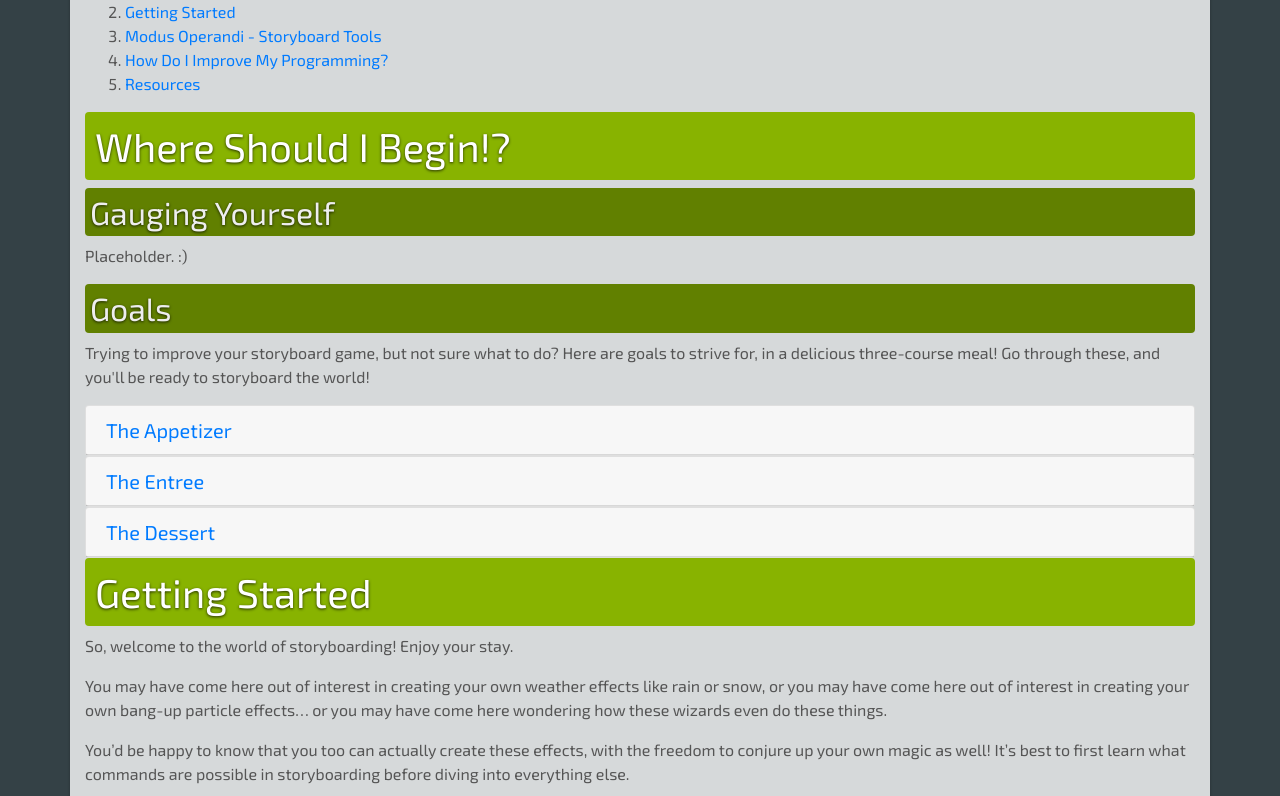
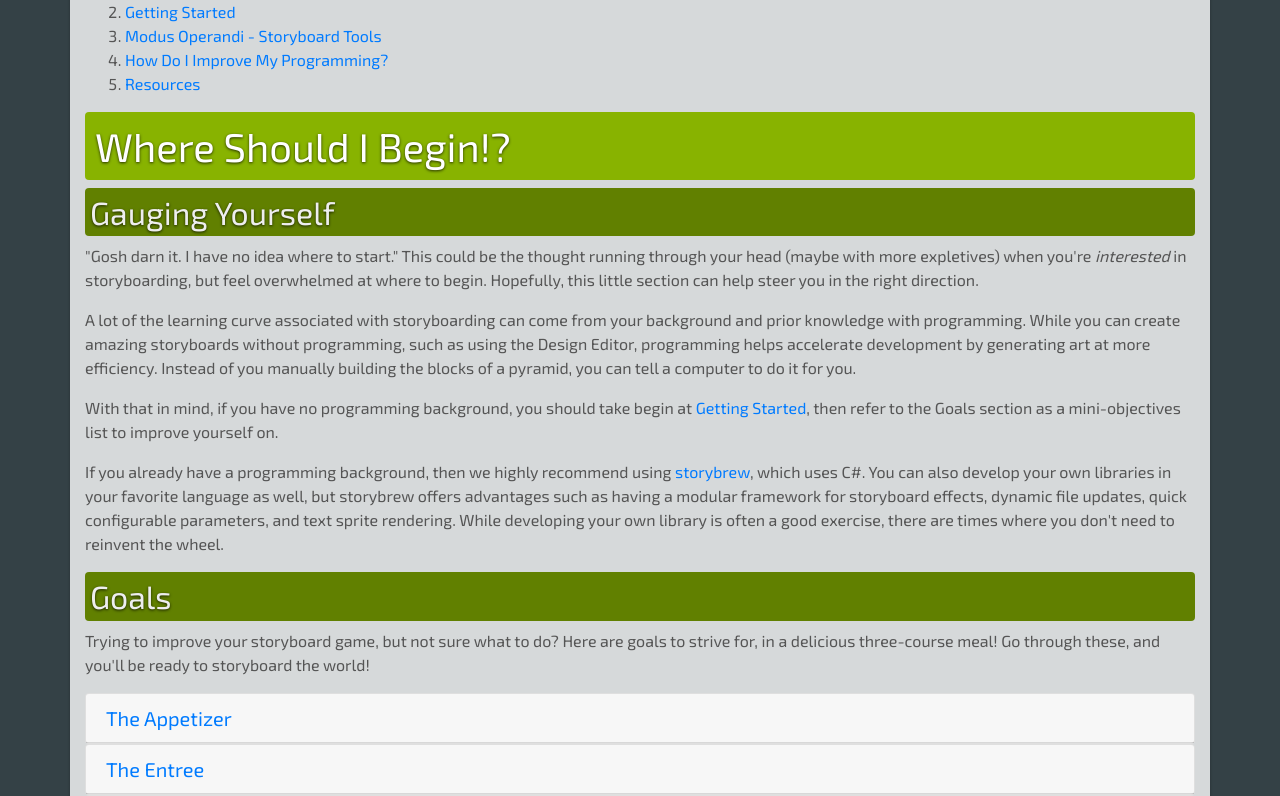
Before and after one commit to osb-group/osb.moe, a Django app: template templates/learn.html in a window 1280 px wide. Shown: the part 499-1295 px from the top of the page. Run offline with Django 3.2, Linux system fonts and the light colour scheme; the template is opened without the code that fills it, so the values that code supplies are empty; parts of the project's set-up code (start-up, migrations or seed data) failed here and were passed over; some libraries are stand-ins or nearby versions.

Commit message:
Community page, goals

```diff
--- a/templates/index.html
+++ b/templates/index.html
@@ -22,10 +22,11 @@
         <dd class="col-sm-9 offset-sm-3"><del>Then be able to show storyboards/mediums a storyboarder has used.</del></dd>
         <dd class="col-sm-9 offset-sm-3">Improve searching and filter order. Implement infinite pagination.</dd>
         <dd class="col-sm-9 offset-sm-3">Easier import of maps in Twintails? Also, look into other fields.</dd>
+        <dd class="col-sm-9 offset-sm-3">Additional fields: Big screenshots, author comments. See into Media Folder structure.</dd>
         <dt class="col-sm-3">Learn</dt>
         <dd class="col-sm-9"><del>Populate the page with content, split between learning and resources.</del></dd>
         <dt class="col-sm-3">Community</dt>
-        <dd class="col-sm-9">Find good ways to advertise and display the Discord server and community.</dd>
+        <dd class="col-sm-9"><del>Find good ways to advertise and display the Discord server and community.</del></dd>
         <dd class="col-sm-9 offset-sm-3">Perhaps we can rename this to someone else too?</dd>
         <dt class="col-sm-3">Overall</dt>
         <dd class="col-sm-9">Make the banner more responsive? Have ways to help show amazing storyboards more.</dd>
--- a/templates/learn.html
+++ b/templates/learn.html
@@ -18,7 +18,10 @@ The learn page is just a collection of resources to improve oneself...
     </ol>
     <h1 class="special-banner-3 rounded" id="what-do">Where Should I Begin!?</h1>
     <h2 class="special-banner-sub-3 rounded">Gauging Yourself</h2>
-    <p>Placeholder. :)</p>
+    <p>"Gosh darn it. I have no idea where to start." This could be the thought running through your head (maybe with more expletives) when you're <i>interested</i> in storyboarding, but feel overwhelmed at where to begin. Hopefully, this little section can help steer you in the right direction.</p>
+    <p>A lot of the learning curve associated with storyboarding can come from your background and prior knowledge with programming. While you can create amazing storyboards without programming, such as using the Design Editor, programming helps accelerate development by generating art at more efficiency. Instead of you manually building the blocks of a pyramid, you can tell a computer to do it for you.</p>
+    <p>With that in mind, if you have no programming background, you should take begin at <a href="#beginner">Getting Started</a>, then refer to the Goals section as a mini-objectives list to improve yourself on.</p>
+    <p>If you already have a programming background, then we highly recommend using <a href="https://github.com/Damnae/storybrew/wiki" target="_blank">storybrew</a>, which uses C#. You can also develop your own libraries in your favorite language as well, but storybrew offers advantages such as having a modular framework for storyboard effects, dynamic file updates, quick configurable parameters, and text sprite rendering. While developing your own library is often a good exercise, there are times where you don't need to reinvent the wheel.</p>
     <h2 class="special-banner-sub-3 rounded">Goals</h2>
     <p>Trying to improve your storyboard game, but not sure what to do? Here are goals to strive for, in a delicious three-course meal! Go through these, and you'll be ready to storyboard the world!</p>
     <div id="accordion" role="tablist" aria-multiselectable="true">
@@ -33,7 +36,14 @@ The learn page is just a collection of resources to improve oneself...
 
             <div id="collapseOne" class="collapse in" role="tabpanel" aria-labelledby="appetizer">
                 <div class="card-block">
-                    Nico nico nii~
+                    <p class="card-text">
+                    Just starting out? Let's begin with a delicious sampler appetizer.
+                    <ul>
+                        <li>Have your background transition between different images, like a slideshow! Even better if you're mapping from your favorite eroge, because you have a whole (well, hopefully) gallery to go off of!</li>
+                        <li>Try to apply the basic commands such as Move, Fade, Scale, and Rotation to things like collab names!</li>
+                        <li>Apply different types of easing to these existing sprites and images to see what effect they make. Remember, Shift+Ctrl+L is your best friend!</li>
+                    </ul>
+                    </p>
                 </div>
             </div>
         </div>
@@ -47,7 +57,15 @@ The learn page is just a collection of resources to improve oneself...
             </div>
             <div id="collapseTwo" class="collapse" role="tabpanel" aria-labelledby="entree">
                 <div class="card-block">
-                    Nico nico nii!!!
+                    <p class="card-text">
+                        Scrumptious! But who stops after an appetizer? <small>(Actually, I do sometimes when I feel frugal...)</small> Bon appetit, for this entree feast!
+                    <ul>
+                        <li>Now that you know the basic commands, try using the more advanced ones, such as Color, Vector Scaling, and Parameters! The additive one is pretty awesome.</li>
+                        <li>Once you do those, why not try out the loop command? It's an extremely efficient way of repeatedly executing a certain set of commands.</li>
+                        <li>With all of these together, you can make some really cool particle effects. How about going for weather effects, or flying orbs, like a magic show?</li>
+                        <li>You should have all the tools you need to make really cool lyrics for your beatmap. Why not try that out?</li>
+                    </ul>
+                    </p>
                 </div>
             </div>
         </div>
@@ -61,7 +79,15 @@ The learn page is just a collection of resources to improve oneself...
             </div>
             <div id="collapseThree" class="collapse" role="tabpanel" aria-labelledby="dessert">
                 <div class="card-block">
-                    :D
+                    <p class="card-text">
+                        The best part about a dessert is that you can let your whimsical side take control and indulge yourself in sweet decadence. Why not take that approach in storyboarding too?
+                    <ul>
+                        <li>Try out creative usages of the scale vector and MoveX/MoveY commands! With the right easings, you could make certain orbitals come alive.</li>
+                        <li>Transitions are just as important as the content. See if you can incorporate more elaborate ones, or take in cool vignette effects.</li>
+                        <li>If you're using a programming tool like storybrew, now it's time to amp it up and see if your particles can conjure shapes. Incorporate trigonometry into your particles' movement patterns and see what happens!</li>
+                        <li>Why not watch music videos, whether Western or NicoNicoDouga, and get some inspiration from there? You can also try learning generative art!</li>
+                    </ul>
+                    </p>
                 </div>
             </div>
         </div>
@@ -104,6 +130,7 @@ The learn page is just a collection of resources to improve oneself...
     <h2 class="special-banner-sub-3 rounded">Storyboarding Resources</h2>
     <ul>
         <li><a href="https://osu.ppy.sh/forum/t/532042" target="_blank">OSB Optimizer by yf_bmp</a></li>
+        <li><a href="https://osu.ppy.sh/u/LordRaika" target="_blank">LordRaika's Hitsound and SB Particles Library</a></li>
         <li><a href="https://osu.ppy.sh/forum/t/378938" target="_blank">SGL & Optimization Guide by Wafu</a></li>
         <li><a href="https://osu.ppy.sh/wiki/Storyboard_Scripting_Commands" target="_blank">Storyboard Scripting Wiki on osu!wiki</a></li>
     </ul>
```
Also changed, not shown: templates/community.html (+8 -15 lines), static/base/discord.gif (added).
